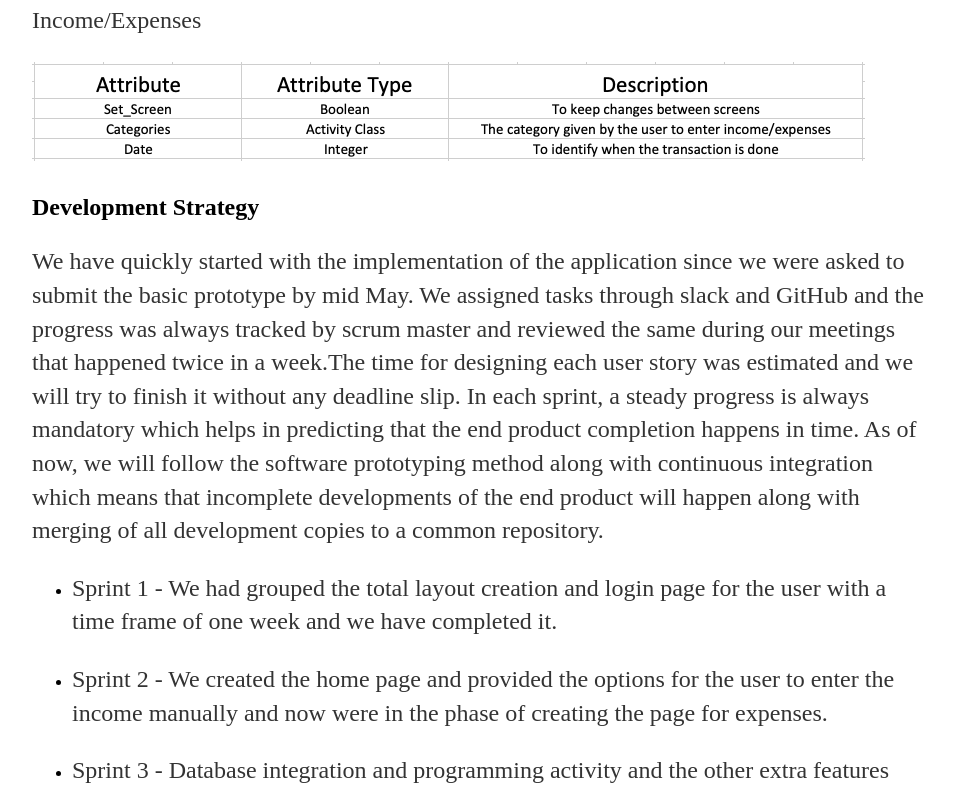
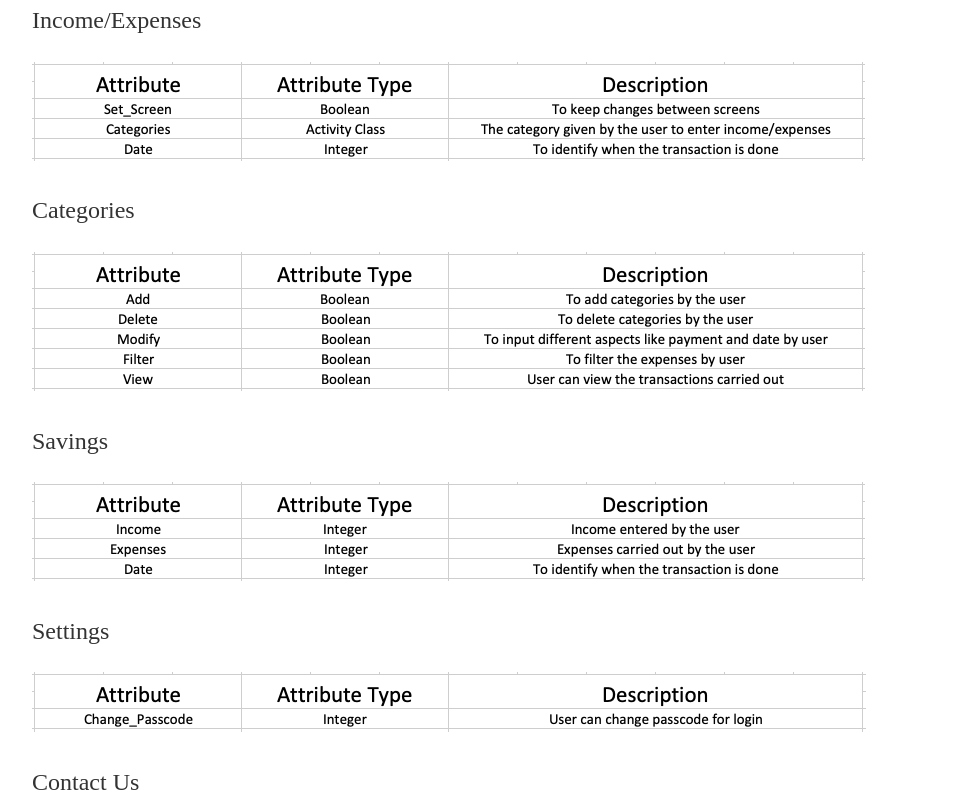
Before and after one commit to DBSE-teaching/isee2019-TeamMachine, a Jekyll site: the page built from docs/_posts/2019-05-13-System-Design.md, in a window 1280 px wide and 1400 px high, scrolled down 3715 px. Shown: the part 63-857 px from the top of the window, without its empty margins (160-1114 px from the left). Built offline with Jekyll 4.4.1, drawn with Linux system fonts in a browser that asks for light colours; a file with an impossible date is left out.

Commit message:
Update 2019-05-13-System-Design.md

```diff
--- a/docs/_posts/2019-05-13-System-Design.md
+++ b/docs/_posts/2019-05-13-System-Design.md
@@ -36,11 +36,34 @@
 
 Navigation
 
-![Navigation]({{site.baseurl}}/images/Naviagation Pane.png "Home")
+![Navigation]({{site.baseurl}}/images/Naviagation.png "Navigation")
 
 Income/Expenses
 
 ![Income]({{site.baseurl}}/images/Income_Expenses.png "Income")
+
+Categories
+
+![Categories]({{site.baseurl}}/images/Categories.png "Categories")
+
+Savings
+
+![Savings]({{site.baseurl}}/images/Savings.png "Savings")
+
+Settings
+
+![Settings]({{site.baseurl}}/images/Settings.png "Settings")
+
+Contact Us
+
+![Contact US]({{site.baseurl}}/images/Contact.png "Contact Us")
+
+Statistics
+
+![Statistics]({{site.baseurl}}/images/Statistics.png "Statistics")
+
+
+
 
 
 
```
